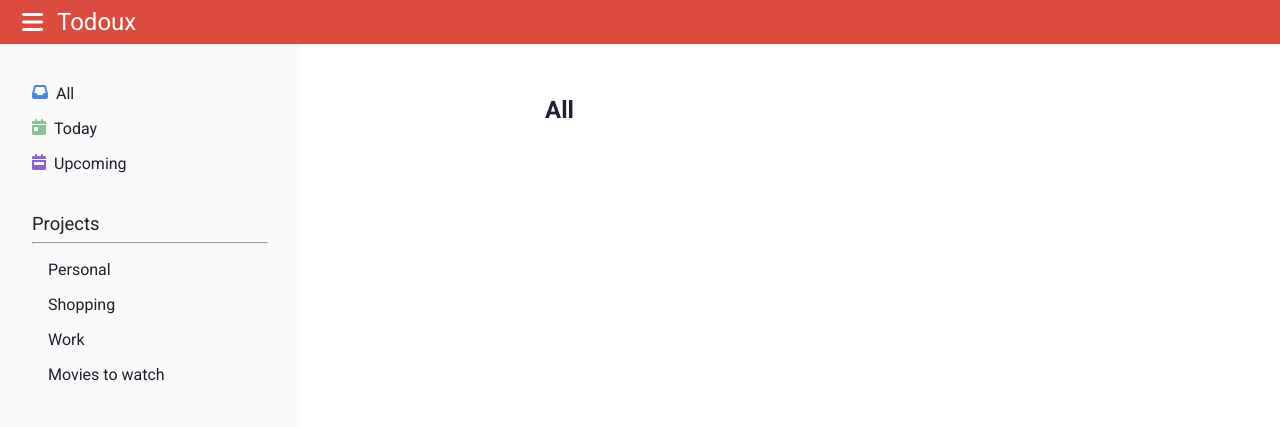
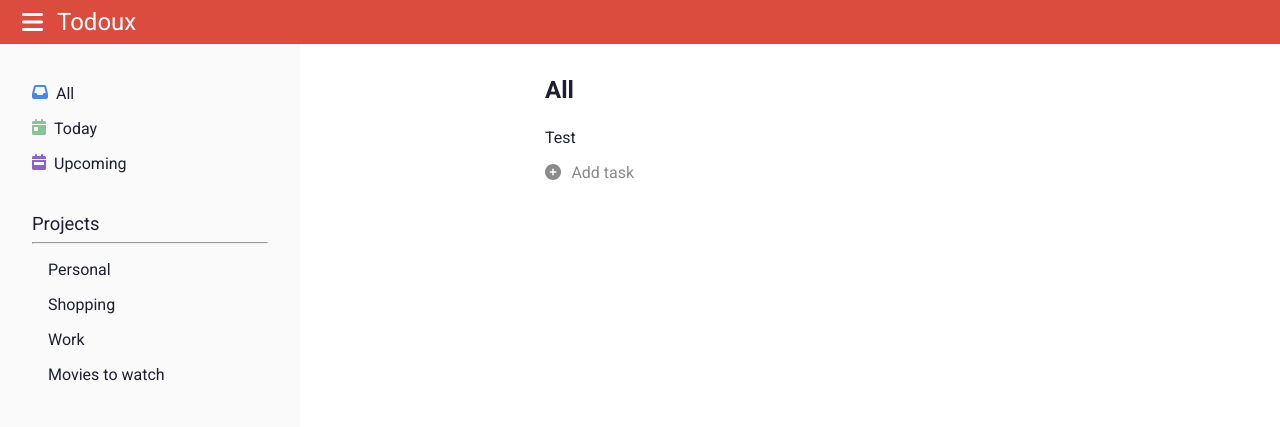
Before and after one commit to Nzha/todo-list, a website built with webpack: page dist/index.html in a window 1280 px wide. Built offline with nearby package versions, Linux system fonts and the light colour scheme.

Commit message:
Setup task list boilerplate

```diff
--- a/src/content.js
+++ b/src/content.js
@@ -5,6 +5,7 @@
     contentContainer.classList.add('content-inner-container');
     contentDiv.appendChild(contentContainer);
 
+    // Header
     const contentHeader = document.createElement('div');
     contentHeader.classList.add('content-header');
     contentContainer.appendChild(contentHeader);
@@ -13,6 +14,32 @@
     headerTitle.classList.add('content-header-title');
     headerTitle.textContent = title;
     contentHeader.appendChild(headerTitle);
+
+    // Tasks
+    const taskContainer = document.createElement('div');
+    taskContainer.classList.add('task-container');
+    contentContainer.appendChild(taskContainer);
+
+    const taskList = document.createElement('ul');
+    taskList.classList.add('task-list');
+    taskContainer.appendChild(taskList);
+
+    const taskListItem = document.createElement('li');
+    taskListItem.classList.add('task-list-item');
+    taskListItem.textContent = 'Test';
+    taskList.appendChild(taskListItem);
+
+    // Tasks - Add task
+    const addTaskContainer = document.createElement('li');
+    addTaskContainer.classList.add('add-task-container');
+    taskList.appendChild(addTaskContainer);
+
+    const addTaskBtn = document.createElement('button');
+    addTaskBtn.classList.add('add-task-btn');
+    addTaskBtn.textContent = 'Add task';
+    addTaskContainer.appendChild(addTaskBtn);
+
+
 }
 
 export default loadContent;
--- a/src/style.css
+++ b/src/style.css
@@ -127,9 +127,44 @@
 }
 
 .content-inner-container {
+    width: 70%;
     display: flex;
-    width: 70%;
+    flex-direction: column;
+    gap: 1.5rem;
 }
+
+h2 {
+    margin: 0;
+}
+
+.task-list-item {
+    margin-bottom: 1rem;
+}
+
+.add-task-container {
+    color: #8b8b8b;
+}
+
+.add-task-btn {
+    background: none;
+	color: inherit;
+	border: none;
+	padding: 0;
+	font: inherit;
+	cursor: pointer;
+	outline: inherit;
+}
+
+.add-task-btn:hover {
+    color: #dd4b39;
+}
+
+.add-task-btn::before {
+    font-family: fontAwesome;
+    content: "\f055\00a0";
+    margin-right: 0.4rem;
+}
+
 
 @media only screen and (min-width: 700px) {
     .content:not(.full-width) {
```
Also changed, not shown: dist/main.js, 1 other file.
